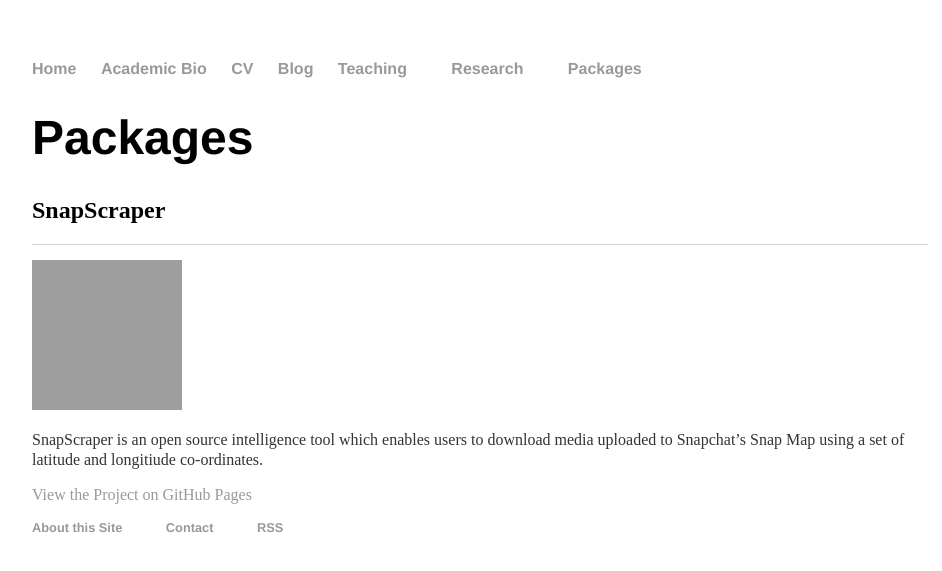
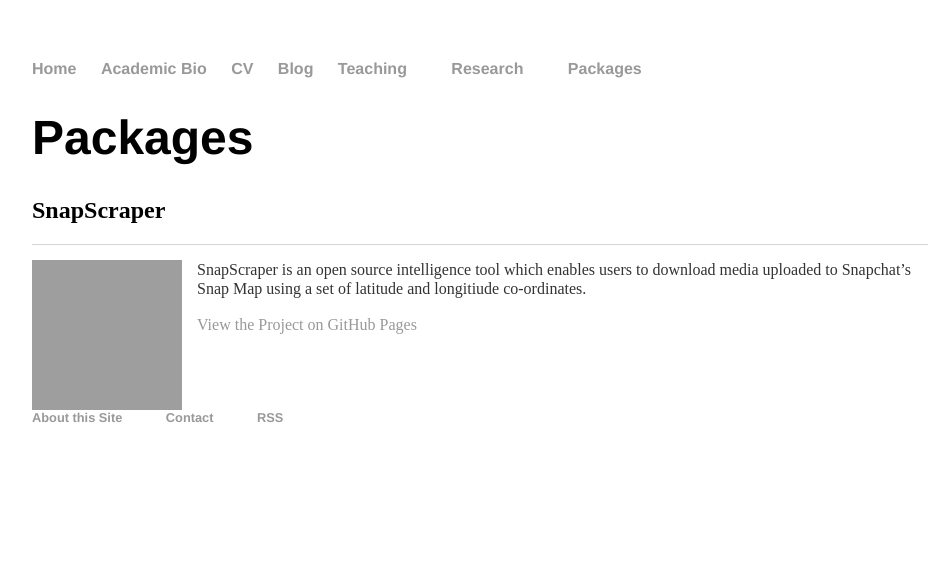
Before and after one commit to rhematt/rhematt.github.io, a Jekyll site: the page built from packages/index.md, in a window 1280 px wide. Shown: the top 571 px of the page, without its empty margins (160-1102 px from the left). Built offline with Jekyll 4.4.1, drawn with Linux system fonts in a browser that asks for light colours.

Commit message:
Update main.css

```diff
--- a/css/main.css
+++ b/css/main.css
@@ -64,7 +64,11 @@
 /* Package Logos */
 
 div.packages {
- float: left;
-    margin: 0 15px 0 0;
+    float: left;
     clear: both;
 }
+
+img.packages {
+    float: left;
+    margin: 0 15px 0 0;
+}
```
